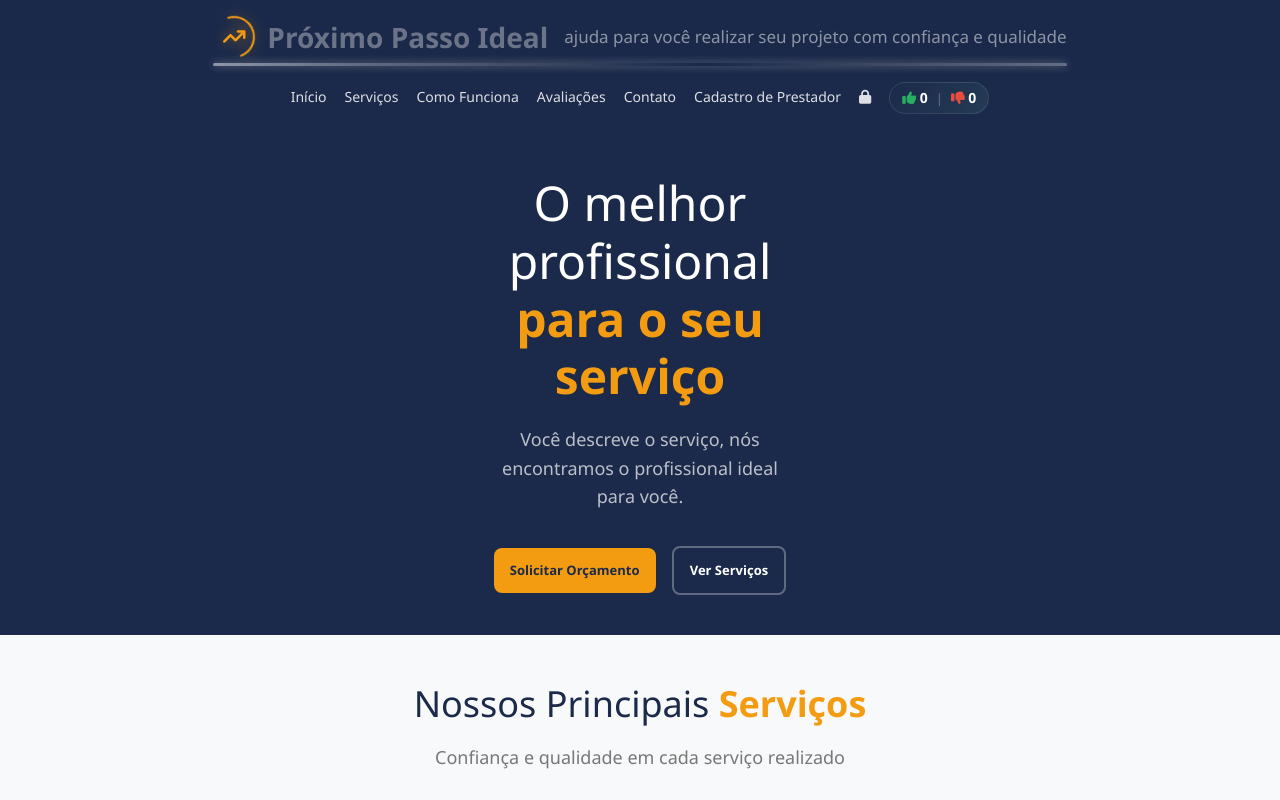
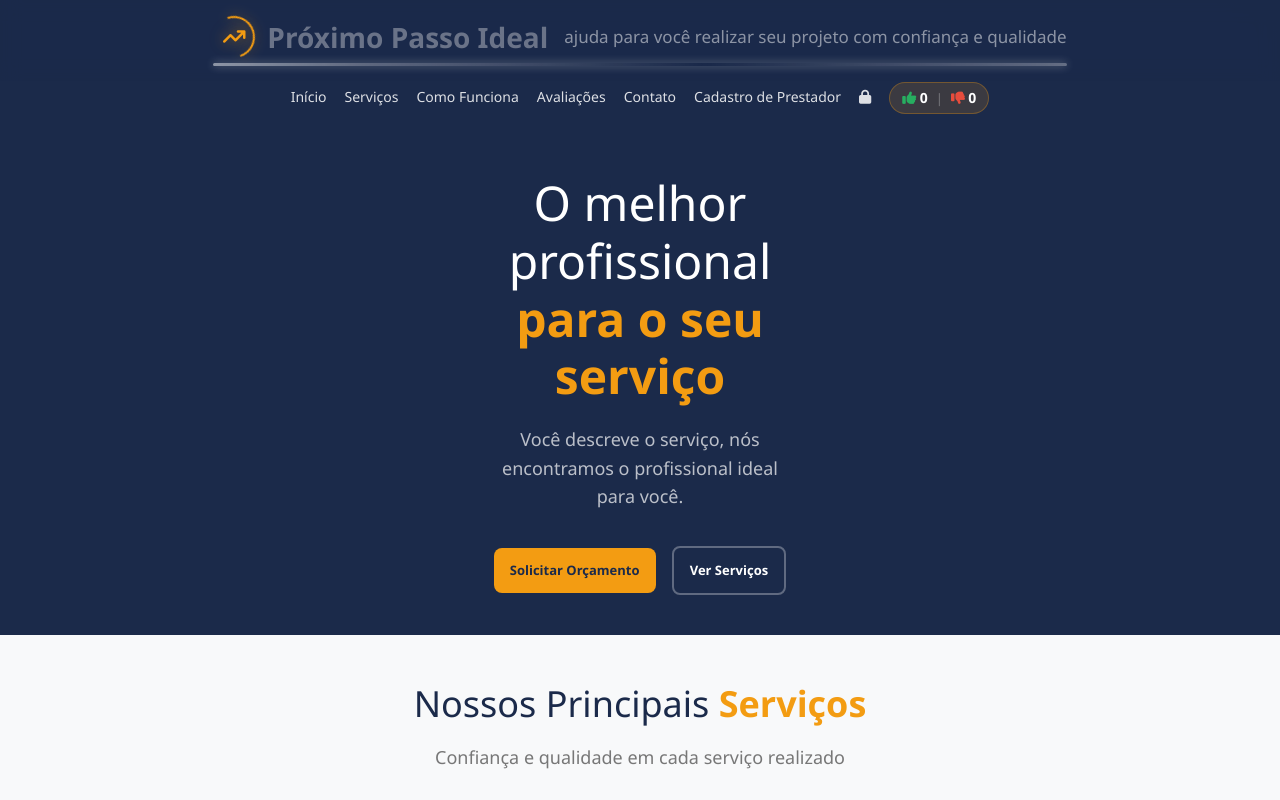
Before and after one commit to Recruta777/proximo-passo-ideal, a website: page index.html in a window 1280 px wide. Shown: the top 800 px of the page. Drawn offline with Linux system fonts and the light colour scheme.

Commit message:
fundo amarelo no badge de recomendacoes do header

```diff
--- a/css/style.css
+++ b/css/style.css
@@ -143,8 +143,8 @@ body {
     gap: 8px;
     padding: 4px 12px;
     margin-top: 2px;
-    background: linear-gradient(135deg, #1B2A4A, #243B55);
-    border: 1px solid rgba(255,255,255,0.1);
+    background: rgba(243, 156, 18, 0.15);
+    border: 1px solid rgba(243, 156, 18, 0.3);
     border-radius: 20px;
     color: #fff;
     font-size: 13px;
```
